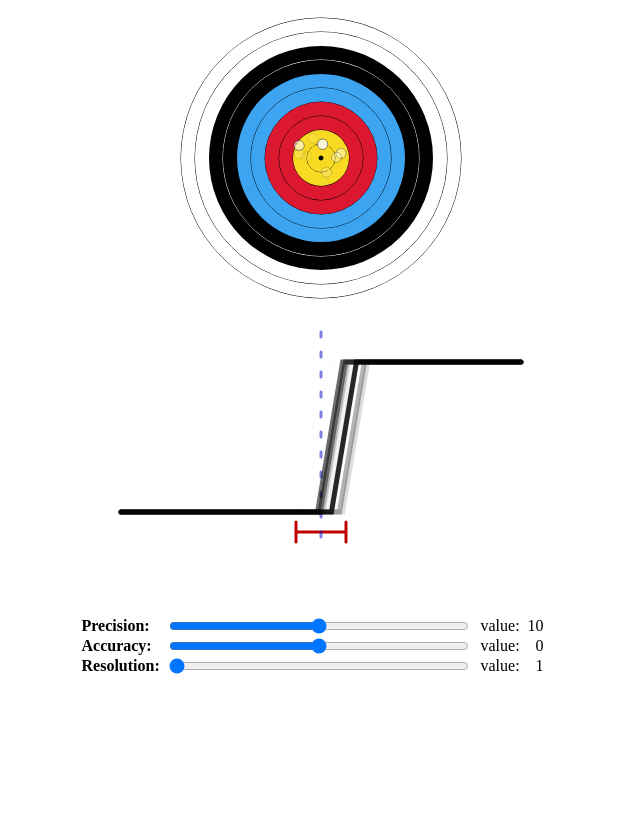
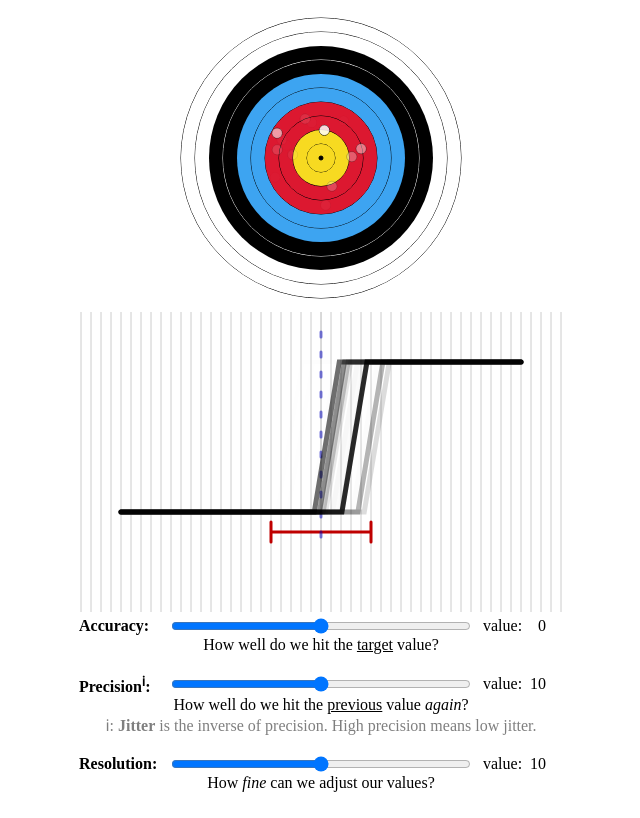
Before and after one commit to RERossel/JavaScript-Jitter, a plain HTML site: page index.html in a window 1280 px wide. Shown: the whole page, without its empty margins (319-959 px from the left). Drawn offline with Linux system fonts and the light colour scheme.

Commit message:
Implemented resolution to some extent.

```diff
--- a/index.html
+++ b/index.html
@@ -18,7 +18,7 @@
         }
         .slider_label {
             text-align: left;
-            width: 85px;
+            width: 90px;
         }
         .slider_output {
             padding-left: 10px;
@@ -45,16 +45,6 @@
 
     <div class="slider_container">
         <span class="slider_label">
-            <b>Precision: </b>
-        </span>
-        <input id="slider_precision" type="range" min="0" max="20" value="10" class="slider" style="width:300px">
-        <span class="slider_output">
-            value: <span id="slider_precision_output" class="slider_value">10</span>
-        </span>
-    </div>
-
-    <div class="slider_container">
-        <span class="slider_label">
             <b>Accuracy: </b>
         </span>
         <input id="slider_accuracy" type="range" min="-10" max="10" value="0" class="slider" style="width:300px">
@@ -62,17 +52,40 @@
             value: <span id="slider_accuracy_output" class="slider_value">0</span>
         </span>
     </div>
+    <div>
+        How well do we hit the <u>target</u> value?
+    </div>
+    </br>
+
+    <div class="slider_container">
+        <span class="slider_label">
+            <b>Precision<sup><span title="Jitter is the inverse of precision. High precision means low jitter.">&#x2139;</span></sup>: </b>
+        </span>
+        <input id="slider_precision" type="range" min="0" max="20" value="10" class="slider" style="width:300px">
+        <span class="slider_output">
+            value: <span id="slider_precision_output" class="slider_value">10</span>
+        </span>
+    </div>
+    <div>
+        How well do we hit the <u>previous</u> value <i>again</i>? </br>
+        <div style="color: rgb(127, 127, 127);">&#x2139;: <b>Jitter</b> is the inverse of precision. High precision means low jitter.</div>
+    </div>
+    </br>
 
     <div class="slider_container">
         <span class="slider_label">
             <b>Resolution: </b>
         </span>
-        <input id="slider_resolution" type="range" min="1" max="10" value="1" class="slider" style="width:300px">
+        <input id="slider_resolution" type="range" min="1" max="19" value="10" class="slider" style="width:300px">
 
         <span class="slider_output">
             value: <span id="slider_resolution_output" class="slider_value">1</span>
         </span>
     </div>
+    <div class="slider_description">
+        How <i>fine</i> can we adjust our values?
+    </div>
+    </br>
 
     <script  src="./script.js"></script>
 
--- a/script.js
+++ b/script.js
@@ -1,30 +1,34 @@
 var canvas_bullseye = document.getElementById("canvas_bullseye");
 var canvas_waveform = document.getElementById("canvas_wavefrom");
 
+var slider_accuracy = document.getElementById("slider_accuracy");
 var slider_precision = document.getElementById("slider_precision");
-var slider_accuracy = document.getElementById("slider_accuracy");
 var slider_resolution = document.getElementById("slider_resolution");
 
+var slider_accuracy_output = document.getElementById("slider_accuracy_output");
 var slider_precision_output = document.getElementById("slider_precision_output");
-var slider_accuracy_output = document.getElementById("slider_accuracy_output");
 var slider_resolution_output = document.getElementById("slider_resolution_output");
 
 var context_bullseye = canvas_bullseye.getContext('2d');
 var context_waveform = canvas_waveform.getContext('2d');
 
 var riseTime = 25;
-// TODO: Update jitter value on slider movement.
-//var jitter = slider_precision.value;
 var accuracy = slider_accuracy.value;
+var precision = slider_precision.value;
+var jitter = 20-precision;
 var resolution = slider_resolution.value;
 
+
+// slider_precision.onchange = function() {
+//   console.log("precision changed.");
+// }
 
 // Treat a function as a JavaScript Object.
 function DrawRisingEdge(startXValue) {
 
   this.startXCoordinate = startXValue
   this.alphaOpacity = 1.0;
-  this.jitter = (Math.random() - 0.5) * slider_precision.value * 5;
+  this.jitter = (Math.random() - 0.5) * slider_precision.value * slider_resolution.value;
 
   // Methods of this object are implemented as anonymous functions.
   this.draw = function () {
@@ -67,8 +71,8 @@ function DrawBullseyeHit(x, y) {
   this.startAngle = 0;
   this.endAngle = 2 * Math.PI;
   this.alphaOpacity = 1.0;
-  this.jitterX = (Math.random() - 0.5) * slider_precision.value * 5;
-  this.jitterY = (Math.random() - 0.5) * slider_precision.value * 5;
+  this.jitterX = (Math.random() - 0.5) * slider_precision.value * slider_resolution.value;
+  this.jitterY = (Math.random() - 0.5) * slider_precision.value * slider_resolution.value;
 
   // Draw line path representing one bullseye hit on the canvas.
   this.draw = function () {
@@ -118,30 +122,30 @@ function buttonAction()
 
 function drawJitterMargin() {
 
-  var maxJitter = (1.0 - 0.5) * slider_precision.value * 5;
+  var maxJitter = (1.0 - 0.5) * slider_precision.value * slider_resolution.value;
 
   // Draw the jitter margin indicator as a red line below the waveform.
   context_waveform.beginPath();
   context_waveform.strokeStyle = 'rgba(191, 0, 0, 1 )';
   context_waveform.lineCap = "round";
   context_waveform.lineWidth = 3;
-  context_waveform.moveTo(canvas_waveform.width / 2 + Number(slider_accuracy.value) * 10 - maxJitter, 220);
+  context_waveform.moveTo(canvas_waveform.width / 2 + Number(slider_accuracy.value) * slider_resolution.value - maxJitter, 220);
 
   if (buttonState == false) {
-    context_waveform.lineTo(canvas_waveform.width / 2 + Number(slider_accuracy.value) * 10 +          + maxJitter, 220);
+    context_waveform.lineTo(canvas_waveform.width / 2 + Number(slider_accuracy.value) * slider_resolution.value +          + maxJitter, 220);
   } else {
-    context_waveform.lineTo(canvas_waveform.width / 2 + Number(slider_accuracy.value) * 10 + riseTime + maxJitter, 220);
+    context_waveform.lineTo(canvas_waveform.width / 2 + Number(slider_accuracy.value) * slider_resolution.value + riseTime + maxJitter, 220);
   }
 
-  context_waveform.moveTo(canvas_waveform.width / 2 + Number(slider_accuracy.value) * 10 - maxJitter, 210);
-  context_waveform.lineTo(canvas_waveform.width / 2 + Number(slider_accuracy.value) * 10 - maxJitter, 230);
+  context_waveform.moveTo(canvas_waveform.width / 2 + Number(slider_accuracy.value) * slider_resolution.value - maxJitter, 210);
+  context_waveform.lineTo(canvas_waveform.width / 2 + Number(slider_accuracy.value) * slider_resolution.value - maxJitter, 230);
 
   if (buttonState == false) {
-    context_waveform.moveTo(canvas_waveform.width / 2 + Number(slider_accuracy.value) * 10 +          + maxJitter, 210);
-    context_waveform.lineTo(canvas_waveform.width / 2 + Number(slider_accuracy.value) * 10 +          + maxJitter, 230);
+    context_waveform.moveTo(canvas_waveform.width / 2 + Number(slider_accuracy.value) * slider_resolution.value +          + maxJitter, 210);
+    context_waveform.lineTo(canvas_waveform.width / 2 + Number(slider_accuracy.value) * slider_resolution.value +          + maxJitter, 230);
   } else {
-    context_waveform.moveTo(canvas_waveform.width / 2 + Number(slider_accuracy.value) * 10 + riseTime + maxJitter, 210);
-    context_waveform.lineTo(canvas_waveform.width / 2 + Number(slider_accuracy.value) * 10 + riseTime + maxJitter, 230);
+    context_waveform.moveTo(canvas_waveform.width / 2 + Number(slider_accuracy.value) * slider_resolution.value + riseTime + maxJitter, 210);
+    context_waveform.lineTo(canvas_waveform.width / 2 + Number(slider_accuracy.value) * slider_resolution.value + riseTime + maxJitter, 230);
   }
 
   context_waveform.stroke();
@@ -152,10 +156,10 @@ function drawJitterMargin() {
     context_waveform.strokeStyle = 'rgba(  0,   0, 191, 1 )';
     //context_waveform.lineCap = "round";
     //context_waveform.lineWidth = 3;
-    context_waveform.moveTo(canvas_waveform.width / 2 + Number(slider_accuracy.value) * 10 + maxJitter, 220);
-    context_waveform.lineTo(canvas_waveform.width / 2 + Number(slider_accuracy.value) * 10 + riseTime + maxJitter, 220);
-    context_waveform.moveTo(canvas_waveform.width / 2 + Number(slider_accuracy.value) * 10 + riseTime + maxJitter, 210);
-    context_waveform.lineTo(canvas_waveform.width / 2 + Number(slider_accuracy.value) * 10 + riseTime + maxJitter, 230);
+    context_waveform.moveTo(canvas_waveform.width / 2 + Number(slider_accuracy.value) * slider_resolution.value + maxJitter, 220);
+    context_waveform.lineTo(canvas_waveform.width / 2 + Number(slider_accuracy.value) * slider_resolution.value + riseTime + maxJitter, 220);
+    context_waveform.moveTo(canvas_waveform.width / 2 + Number(slider_accuracy.value) * slider_resolution.value + riseTime + maxJitter, 210);
+    context_waveform.lineTo(canvas_waveform.width / 2 + Number(slider_accuracy.value) * slider_resolution.value + riseTime + maxJitter, 230);
     context_waveform.stroke();
   }
 
@@ -260,6 +264,37 @@ function drawBullseye() {
 }
 
 
+var drawGrid = function() {
+
+  context_waveform.lineWidth = 1;
+  context_waveform.strokeStyle = "#ccc";
+
+  for (var x = canvas_waveform.width/2; x < canvas_waveform.width; x += Number(slider_resolution.value)) {
+    context_waveform.beginPath();
+    context_waveform.moveTo(x, 0);
+    context_waveform.lineTo(x, canvas_waveform.height);
+    context_waveform.stroke();
+  }
+  for (var x = canvas_waveform.width/2; x > 0; x -= Number(slider_resolution.value)) {
+    context_waveform.beginPath();
+    context_waveform.moveTo(x, 0);
+    context_waveform.lineTo(x, canvas_waveform.height);
+    context_waveform.stroke();
+  }
+
+
+  /*
+  for (var y = 1; y < canvas_waveform.height; y += Number(slider_resolution.value)) {
+    context_waveform.strokeStyle = "#ddd";
+    context_waveform.beginPath();
+    context_waveform.moveTo(0, y);
+    context_waveform.lineTo(canvas_waveform.width, y);
+    context_waveform.stroke();
+  }
+  */
+}
+
+
 var risingEdges = [];
 var bullseyeHits = [];
 var nowMilliseconds = 0;
@@ -290,13 +325,15 @@ function animate() {
   context_waveform.clearRect(0, 0, innerWidth, innerHeight);
   context_bullseye.clearRect(0, 0, innerWidth, innerHeight);
 
+  drawGrid();
+
   drawJitterMargin();
   drawBullseye();
 
   // Add a new rising edge every 50 ms.
   if (loopTimeSum > 50) {
-    risingEdges.unshift(new DrawRisingEdge(canvas_waveform.width / 2 + Number(slider_accuracy.value) * 10));
-    bullseyeHits.unshift(new DrawBullseyeHit(canvas_bullseye.width / 2 + Number(slider_accuracy.value) * 10, 150));
+    risingEdges.unshift(new DrawRisingEdge(canvas_waveform.width / 2 + Number(slider_accuracy.value) * slider_resolution.value));
+    bullseyeHits.unshift(new DrawBullseyeHit(canvas_bullseye.width / 2 + Number(slider_accuracy.value) * slider_resolution.value, 150));
     loopTimeSum = 0;
   }
 
@@ -320,9 +357,14 @@ function animate() {
     }
   }
 
+  accuracy = slider_accuracy.value;
+  precision = slider_precision.value;
+  jitter = 20-slider_precision.value;
+  resolution = slider_resolution.value;
+
   // Display the current slider values in the corresponding HTML elements.
+  slider_accuracy_output.textContent = slider_accuracy.value;
   slider_precision_output.textContent = slider_precision.value;
-  slider_accuracy_output.textContent = slider_accuracy.value;
   slider_resolution_output.textContent = slider_resolution.value;
 
 }
```
